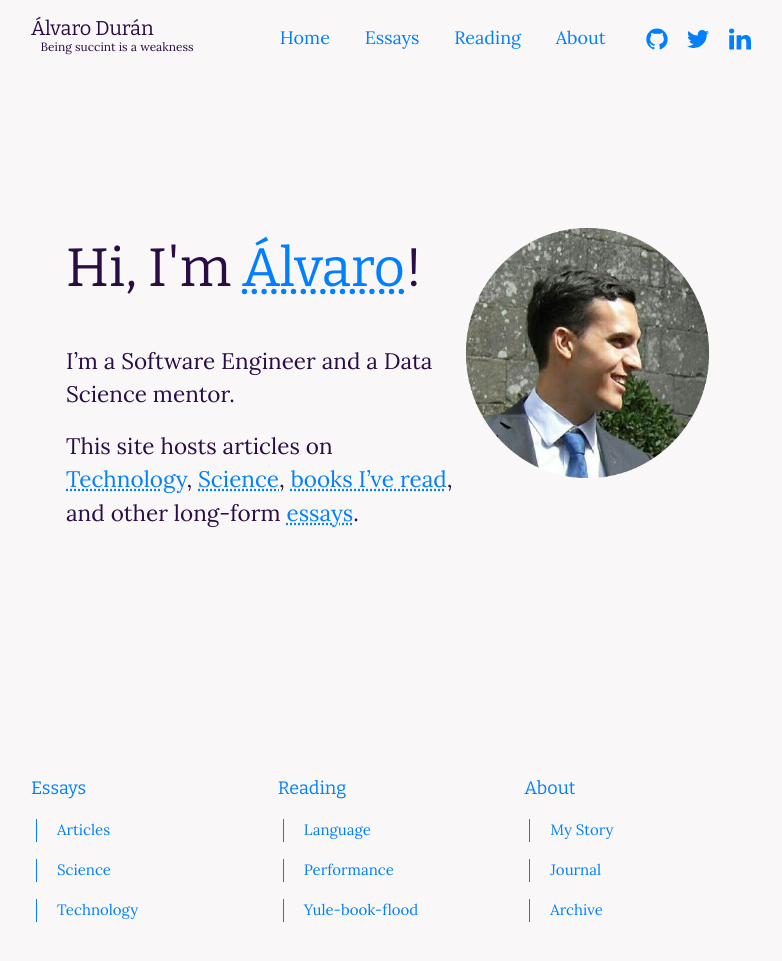
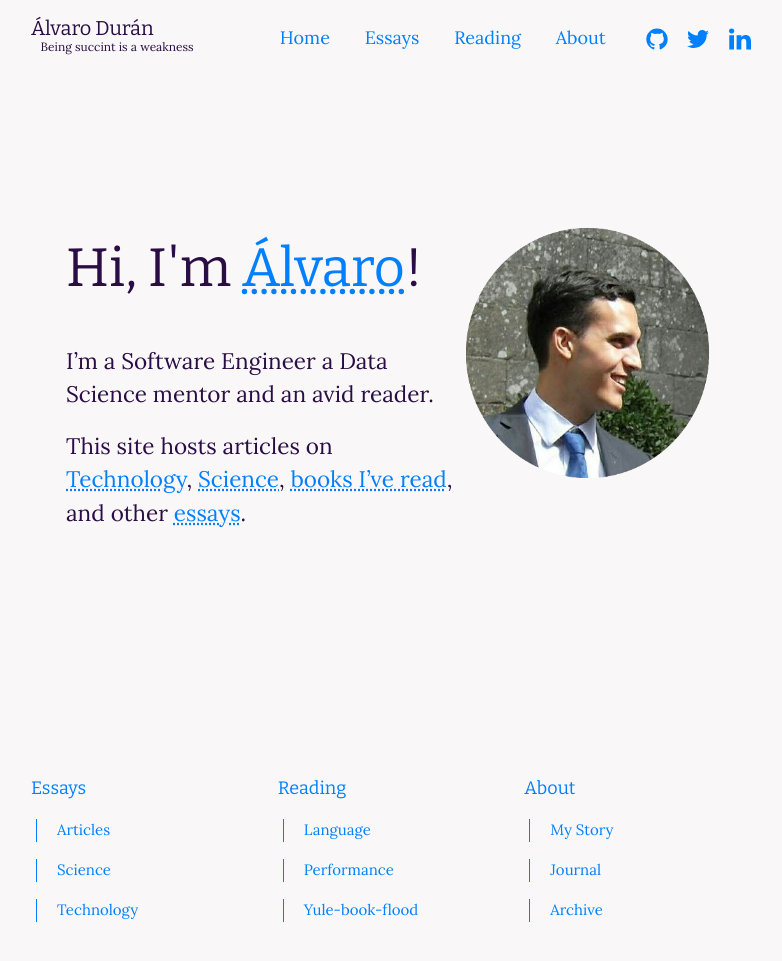
Before and after one commit to ohduran/ohduran.github.io, a Jekyll site: the page built from 00index.md, in a window 1280 px wide and 992 px high. Shown: the top 961 px of the window, without its empty margins (244-1026 px from the left). Built offline with Jekyll 4.4.1, drawn with Linux system fonts in a browser that asks for light colours.

Commit message:
edit description

```diff
--- a/_includes/index-description.md
+++ b/_includes/index-description.md
@@ -1,4 +1,4 @@
 
-I'm a Software Engineer and a Data Science mentor.
+I'm a Software Engineer a Data Science mentor and an avid reader.
 
-This site hosts articles on [Technology](/subjects/technology), [Science](/subjects/science), [books I've read](/reading), and other long-form [essays](/subjects/articles).
+This site hosts articles on [Technology](/subjects/technology), [Science](/subjects/science), [books I've read](/reading), and other [essays](/subjects/articles).
```
